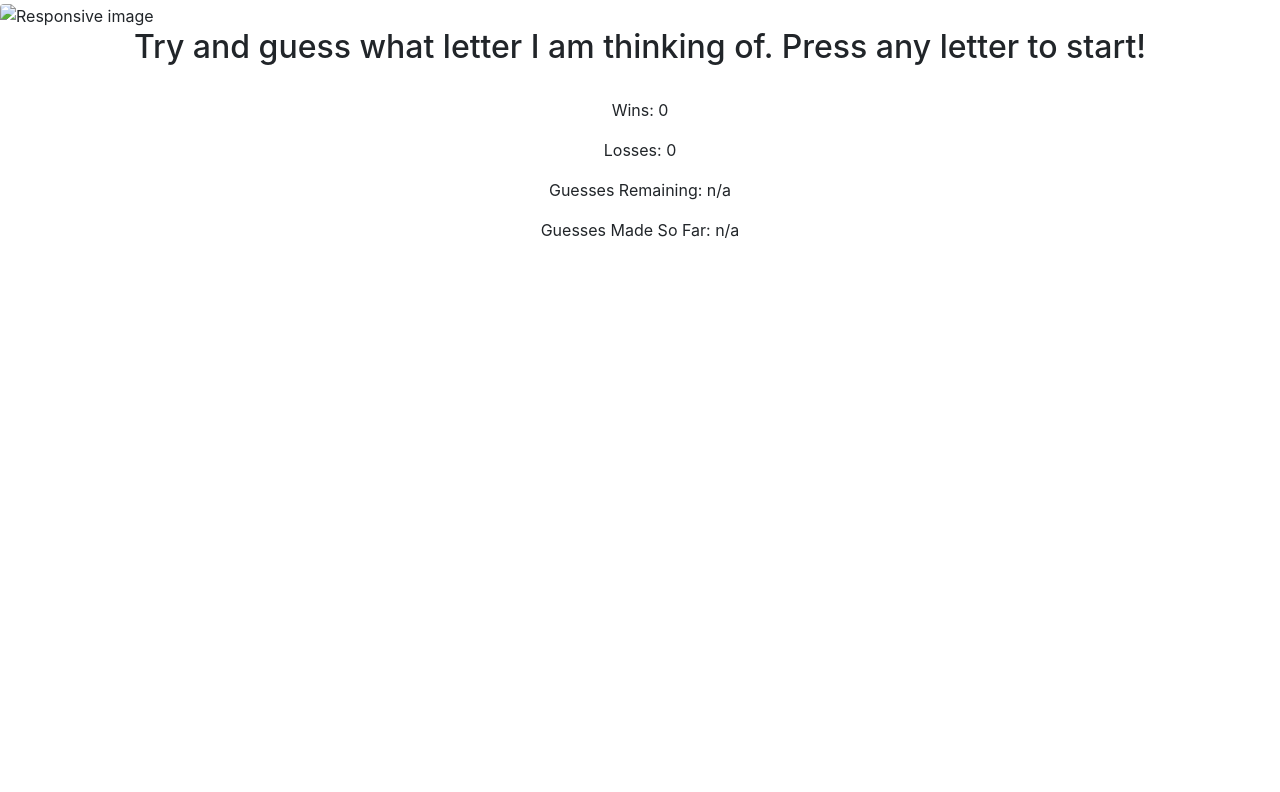
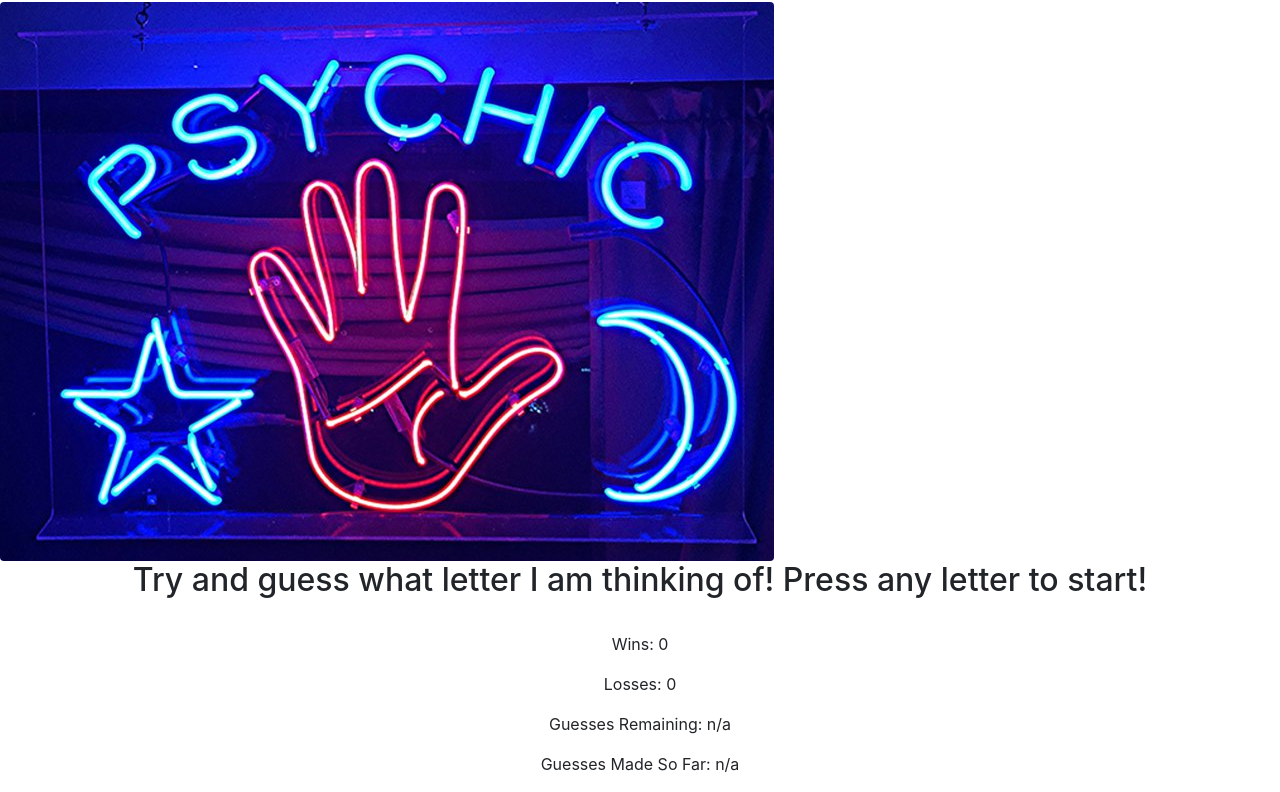
Before and after one commit to DiabloAzul33/Psychic-Game, a plain HTML site: page index.html in a window 1280 px wide. Shown: the part 92-884 px from the top of the page. Before the commit the page ends 800 px from the top, so only its background shows below. Drawn offline with nearby package versions, Linux system fonts and the light colour scheme.

Commit message:
css styling

```diff
--- a/assets/javascript/game.js
+++ b/assets/javascript/game.js
@@ -15,32 +15,31 @@ var userGuessText = document.getElementById("userGuess");
 var guessesRemainingText = document.getElementById("guessesRemaining");
 var guessesMadeText = document.getElementById("guessesMade");
 
-document.onkeyup = function(event) {
+document.onkeyup = function (event) {
     // storing the userGuess, lowercased for ease & consistency
     var userGuess = event.key.toLowerCase();
     // generating a random computerGuess each round
     var computerGuess = letters[Math.floor(Math.random() * letters.length)];
 
-        function repeat(){
+    function repeat() {
         guessesRemaining = 9;
         guessesMade = [];
-            computerGuess = letters[Math.floor(Math.random()* letters.length)];
+        computerGuess = letters[Math.floor(Math.random() * letters.length)];
     }
 
     // check to see whether the user won or lost
     if (userGuess === computerGuess) {
         wins++;
         repeat();
-        } else if (guessesRemaining > 1){
+    } else if (guessesRemaining > 1) {
         guessesRemaining--;
         guessesMade.push(userGuess);
-        }else {
+    } else {
         losses++;
         repeat();
     }
 
     // after each turn update the HTML
-        directionsText.style.display = "none";
     winsText.textContent = wins;
     lossesText.textContent = losses;
     userGuessText.textContent = userGuess;
@@ -49,4 +48,5 @@ document.onkeyup = function(event) {
     } else {
     // the user will get a message if they press any key other than a letter
     alert("Invalid guess! Press any LETTER to play!");
-    };
+    }
+}
--- a/index.html
+++ b/index.html
@@ -21,13 +21,15 @@
 
     <title>Pyschic Game</title>
 </head>
+
+<body>
     <h1 class="display-3 text-center">Take Your Best Guess!</h1>
-<img src=""
-    class="img-fluid rounded" alt="Responsive image">
+    <img id="theme-image" src="assets/images/psychic hand.jpg" class="img-fluid rounded" alt="Responsive image">
 
-<h2 id="directions" class="text-center">Try and guess what letter I am thinking of. Press any letter to start!</h2>
+    <h2 id="directions" class="text-center">Try and guess what letter I am thinking of! Press any letter to start!</h2>
 
     <div class="container">
+
         <div class="row">
             <div class="col-md">
                 <div class="row"><br></div>
@@ -45,7 +47,7 @@
                     </div>
                 </div>
 
-            <body>
+
 
 </body>
 
```
Lines whose indentation alone changed are shown as unchanged.
